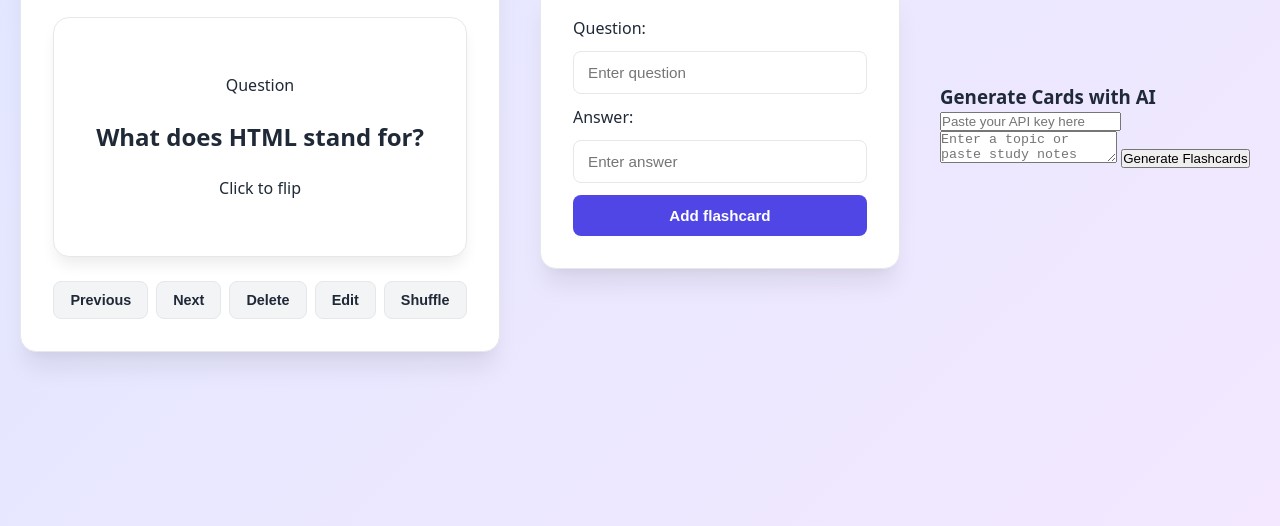
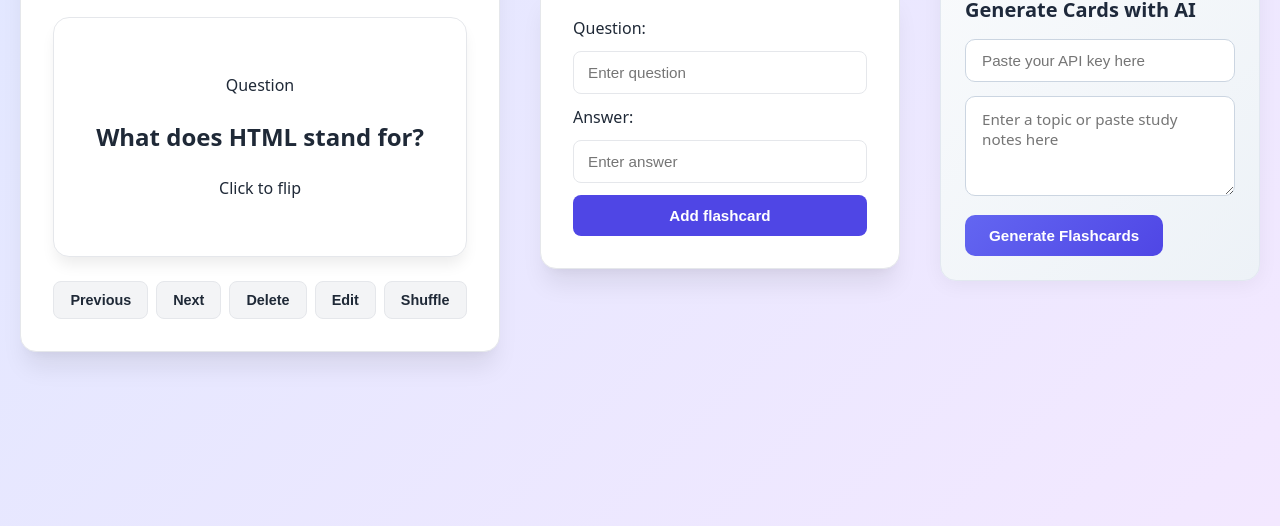
Before and after one commit to ren-renn/StudySpark, a website: page index.html in a window 1280 px wide. Shown: the part 274-800 px from the top of the page. Drawn offline with Linux system fonts and the light colour scheme.

Commit message:
Add AI generator style

```diff
--- a/style.css
+++ b/style.css
@@ -226,3 +226,99 @@ h1 {
 #submit-card:active {
   transform: scale(0.98);
 }
+
+#ai-generator {
+  background: linear-gradient(135deg, #f8fafc 0%, #edf2f7 100%);
+  border: 1px solid #e2e8f0;
+  border-radius: 16px;
+  padding: 24px;
+  margin: 32px 0;
+  box-shadow: 0 4px 20px rgba(0, 0, 0, 0.05);
+}
+
+#ai-generator h3 {
+  margin-top: 0;
+  margin-bottom: 16px;
+  font-size: 1.25rem;
+  color: #1e293b;
+  display: flex;
+  align-items: center;
+  gap: 8px;
+}
+
+#ai-generator input[type="password"],
+#ai-generator textarea {
+  width: 100%;
+  padding: 12px 16px;
+  margin-bottom: 14px;
+  border: 1px solid #cbd5e1;
+  border-radius: 10px;
+  font-size: 0.95rem;
+  background-color: #ffffff;
+  color: #334155;
+  transition: all 0.2s ease;
+  box-sizing: border-box;
+}
+
+#ai-generator textarea {
+  min-height: 100px;
+  resize: vertical;
+  font-family: inherit;
+}
+
+#ai-generator input:focus,
+#ai-generator textarea:focus {
+  outline: none;
+  border-color: #6366f1;
+  box-shadow: 0 0 0 3px rgba(99, 102, 241, 0.15);
+}
+
+#generate-btn {
+  background: linear-gradient(135deg, #6366f1 0%, #4f46e5 100%);
+  color: #ffffff;
+  font-weight: 600;
+  padding: 12px 24px;
+  border: none;
+  border-radius: 10px;
+  cursor: pointer;
+  font-size: 0.95rem;
+  display: inline-flex;
+  align-items: center;
+  justify-content: center;
+  gap: 8px;
+  transition:
+    transform 0.1s ease,
+    box-shadow 0.2s ease,
+    opacity 0.2s ease;
+}
+
+#generate-btn:hover:not(:disabled) {
+  transform: translateY(-1px);
+  box-shadow: 0 4px 12px rgba(79, 70, 229, 0.3);
+}
+
+#generate-btn:active:not(:disabled) {
+  transform: translateY(0);
+}
+
+#generate-btn:disabled {
+  background: #94a3b8;
+  cursor: not-allowed;
+  opacity: 0.85;
+}
+
+.spinner {
+  width: 16px;
+  height: 16px;
+  border: 2.5px solid rgba(255, 255, 255, 0.3);
+  border-top-color: #ffffff;
+  border-radius: 50%;
+  animation: spin 0.8s linear infinite;
+  display: inline-block;
+}
+
+@keyframes spin {
+  to {
+    transform: rotate(360deg);
+  }
+}
```
